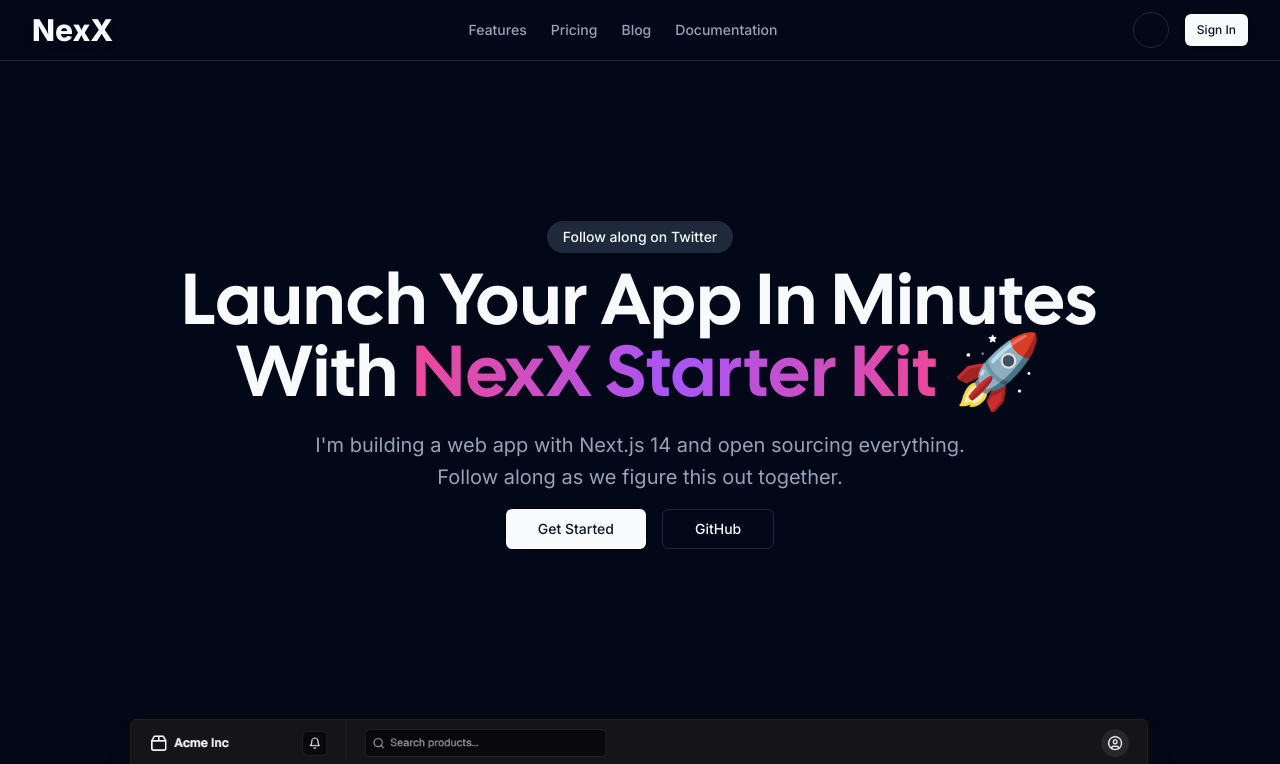
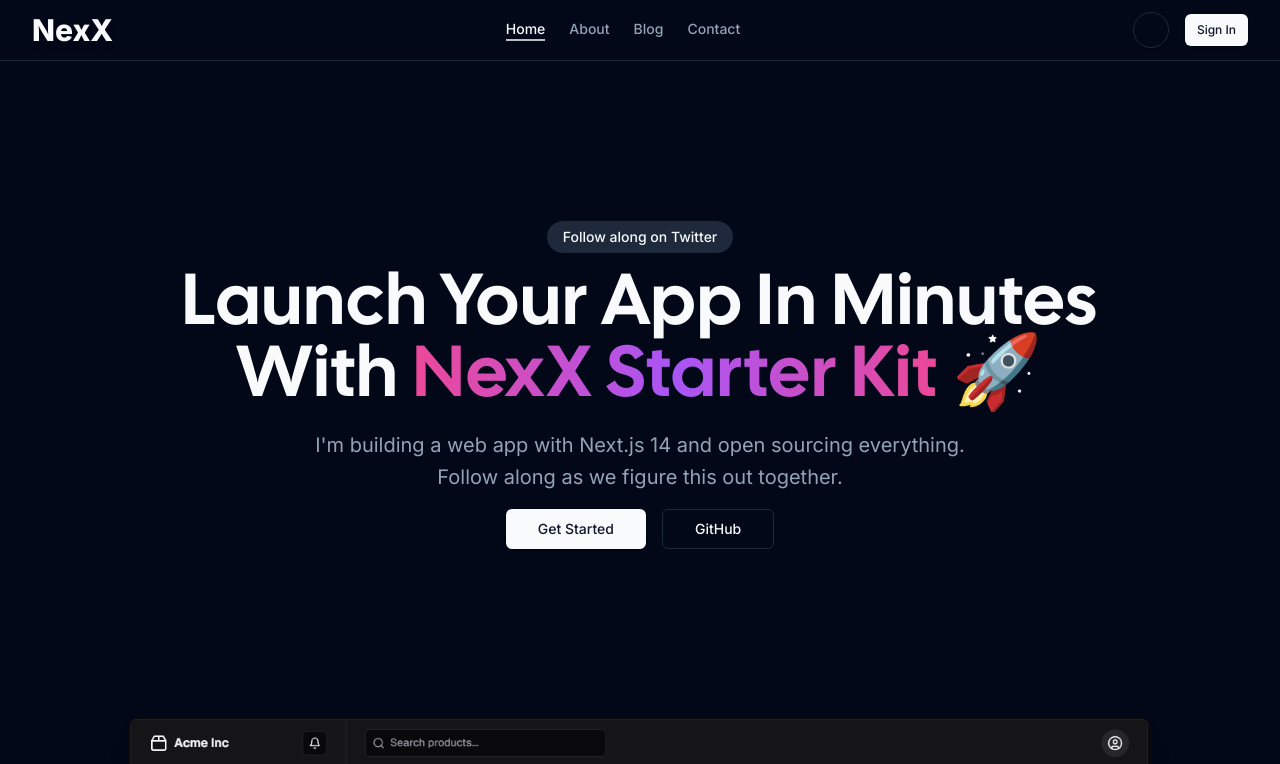
Before and after one commit to kgonzales1193/nexx-starter-kit, a Next.js app: page / in a window 1280 px wide. Shown: the top 764 px of the page. Built offline with nearby package versions, Linux system fonts and the light colour scheme; no server answers; some icons are missing.

Commit message:
feat: cleaned up some code and added not-found page.

```diff
--- a/src/app/(landing)/_components/Hero.tsx
+++ b/src/app/(landing)/_components/Hero.tsx
@@ -50,8 +50,8 @@
 						src='/hero.png'
 						alt='hero'
 						priority
-						height={1024}
-						width={1024}
+						width='1080'
+						height='920'
 						className='hidden lg:flex object-cover rounded-xl drop-shadow-xl'
 					/>
 				</div>
--- a/src/app/auth/actions/signin.ts
+++ b/src/app/auth/actions/signin.ts
@@ -3,7 +3,7 @@
 import * as z from "zod";
 import { SignInSchema } from "@/validations";
 import { auth, signIn } from "@/auth";
-import { DEFAULT_ADMIN_LOGIN_REDIRECT, DEFAULT_LOGIN_REDIRECT } from "@/routes";
+import { DEFAULT_LOGIN_REDIRECT } from "@/routes";
 import { AuthError } from "next-auth";
 import { getUserByEmail } from "@/data-access/user";
 import {
--- /dev/null
+++ b/src/app/not-found.tsx
@@ -0,0 +1,25 @@
+import { buttonVariants } from "@/components/ui/button";
+import { cn } from "@/lib/utils";
+import Image from "next/image";
+import Link from "next/link";
+
+export default function NotFound() {
+	return (
+		<div className='flex flex-col items-center min-h-screen justify-center gap-4'>
+			<Image
+				src='/404.svg'
+				width='720'
+				height='720'
+				priority
+				className='object-cover'
+				alt='404'
+			/>
+			<h1 className='font-medium text-3xl'>
+				The Page you are looking for could not be found.
+			</h1>
+			<Link href='/' className={cn(buttonVariants({ variant: "default" }))}>
+				Go back Home
+			</Link>
+		</div>
+	);
+}
--- a/src/components/partials/footer/index.tsx
+++ b/src/components/partials/footer/index.tsx
@@ -1,4 +1,5 @@
 import { siteConfig } from "@/config/site";
+import { Icon } from "@iconify/react";
 import Link from "next/link";
 
 async function getGitHubStars(): Promise<string | null> {
@@ -52,13 +53,7 @@
 						rel='noreferrer'
 						className='flex'>
 						<div className='flex h-10 w-10 items-center justify-center space-x-2 rounded-md border border-muted bg-muted'>
-							<svg
-								xmlns='http://www.w3.org/2000/svg'
-								fill='currentColor'
-								viewBox='0 0 24 24'
-								className='h-5 w-5 text-foreground'>
-								<path d='M12 0c-6.626 0-12 5.373-12 12 0 5.302 3.438 9.8 8.207 11.387.599.111.793-.261.793-.577v-2.234c-3.338.726-4.033-1.416-4.033-1.416-.546-1.387-1.333-1.756-1.333-1.756-1.089-.745.083-.729.083-.729 1.205.084 1.839 1.237 1.839 1.237 1.07 1.834 2.807 1.304 3.492.997.107-.775.418-1.305.762-1.604-2.665-.305-5.467-1.334-5.467-5.931 0-1.311.469-2.381 1.236-3.221-.124-.303-.535-1.524.117-3.176 0 0 1.008-.322 3.301 1.23.957-.266 1.983-.399 3.003-.404 1.02.005 2.047.138 3.006.404 2.291-1.552 3.297-1.23 3.297-1.23.653 1.653.242 2.874.118 3.176.77.84 1.235 1.911 1.235 3.221 0 4.609-2.807 5.624-5.479 5.921.43.372.823 1.102.823 2.222v3.293c0 .319.192.694.801.576 4.765-1.589 8.199-6.086 8.199-11.386 0-6.627-5.373-12-12-12z'></path>
-							</svg>
+							<Icon icon='mdi:github' width='24' height='24' />
 						</div>
 						<div className='flex items-center'>
 							<div className='h-4 w-4 border-y-8 border-l-0 border-r-8 border-solid border-muted border-y-transparent'></div>
--- a/src/components/partials/header/index.tsx
+++ b/src/components/partials/header/index.tsx
@@ -1,9 +1,9 @@
 "use client";
 
 import { useState } from "react";
-import Link from "next/link";
 import { usePathname } from "next/navigation";
 import { useSession, signOut } from "next-auth/react";
+import Link from "next/link";
 import { useMotionValueEvent, useScroll } from "framer-motion";
 import { cn } from "@/lib/utils";
 
@@ -11,7 +11,8 @@
 import { MobileNav } from "./MobileNav";
 import { ModeToggle } from "@/components/ui/mode-toggle";
 import Bounded from "@/components/Bounded";
-import { marketingConfig } from "@/config/marketing";
+
+import { landingConfig } from "@/config/landing";
 
 export const Header = () => {
 	const { data: session, status } = useSession();
@@ -51,7 +52,7 @@
 					{/* NAVIGATION */}
 					<nav>
 						<ul className='flex space-x-6 capitalize'>
-							{marketingConfig.mainNav.map((item, index) => (
+							{landingConfig.mainNav.map((item, index) => (
 								<li key={index}>
 									<Link href={item.href}>
 										<span
@@ -74,15 +75,22 @@
 					<ModeToggle />
 					{status === "authenticated" ? (
 						session.user.role === "ADMIN" ? (
+							<div className='flex items-center gap-2'>
 								<Link
 									href='/admin/dashboard'
 									className={cn(
-									buttonVariants({ variant: "default", size: "sm" })
+										buttonVariants({ variant: "link", size: "sm" })
 									)}>
 									Dashboard
 								</Link>
+								<Button onClick={onClickSignOut} variant='secondary' size='sm'>
+									Sign Out
+								</Button>
+							</div>
 						) : (
-							<Button onClick={onClickSignOut}>Sign Out</Button>
+							<Button onClick={onClickSignOut} variant='ghost' size='sm'>
+								Sign Out
+							</Button>
 						)
 					) : (
 						<Link
@@ -98,13 +106,15 @@
 					<ModeToggle />
 					{status === "authenticated" ? (
 						session.user.role === "ADMIN" ? (
+							<div className='flex items-center gap-2'>
 								<Link
 									href='/admin/dashboard'
 									className={cn(
-									buttonVariants({ variant: "default", size: "sm" })
+										buttonVariants({ variant: "secondary", size: "sm" })
 									)}>
 									Dashboard
 								</Link>
+							</div>
 						) : (
 							<Button onClick={onClickSignOut}>Sign Out</Button>
 						)
--- /dev/null
+++ b/src/config/landing.ts
@@ -0,0 +1,22 @@
+import { LandingConfig } from "@/types";
+
+export const landingConfig: LandingConfig = {
+	mainNav: [
+		{
+			title: "Home",
+			href: "/",
+		},
+		{
+			title: "About",
+			href: "/about",
+		},
+		{
+			title: "Blog",
+			href: "/blog",
+		},
+		{
+			title: "Contact",
+			href: "/contact",
+		},
+	],
+};
--- a/src/config/marketing.ts
+++ /dev/null
@@ -1,22 +0,0 @@
-import { MarketingConfig } from "@/types";
-
-export const marketingConfig: MarketingConfig = {
-	mainNav: [
-		{
-			title: "Features",
-			href: "/#features",
-		},
-		{
-			title: "Pricing",
-			href: "/pricing",
-		},
-		{
-			title: "Blog",
-			href: "/blog",
-		},
-		{
-			title: "Documentation",
-			href: "/docs",
-		},
-	],
-};
--- a/src/middleware.ts
+++ b/src/middleware.ts
@@ -2,7 +2,6 @@
 import authConfig from "./auth.config";
 
 import {
-	DEFAULT_ADMIN_LOGIN_REDIRECT,
 	DEFAULT_LOGIN_REDIRECT,
 	apiAuthPrefix,
 	authRoutes,
```
Also changed, not shown: src/types/index.d.ts (+41 -41 lines), public/404.svg (added). Lines whose indentation alone changed are shown as unchanged.
